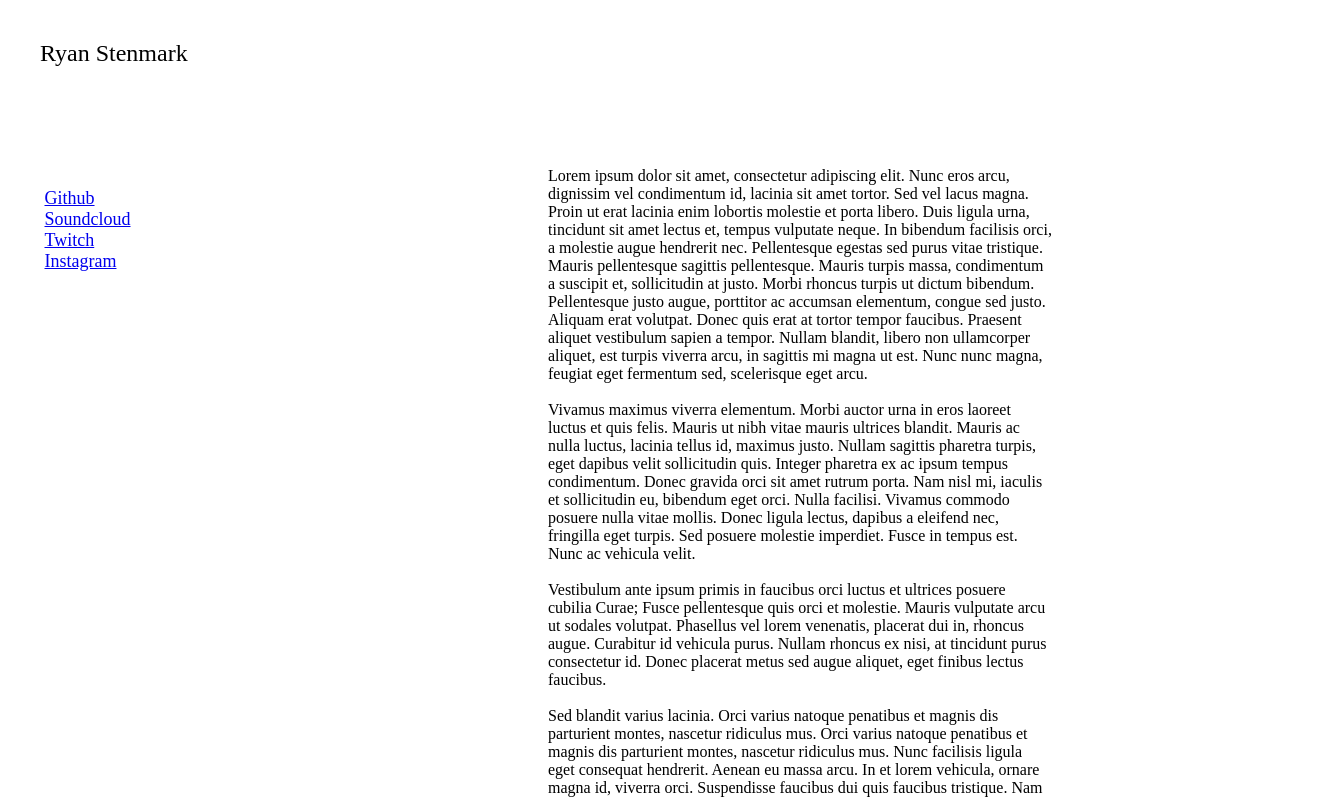
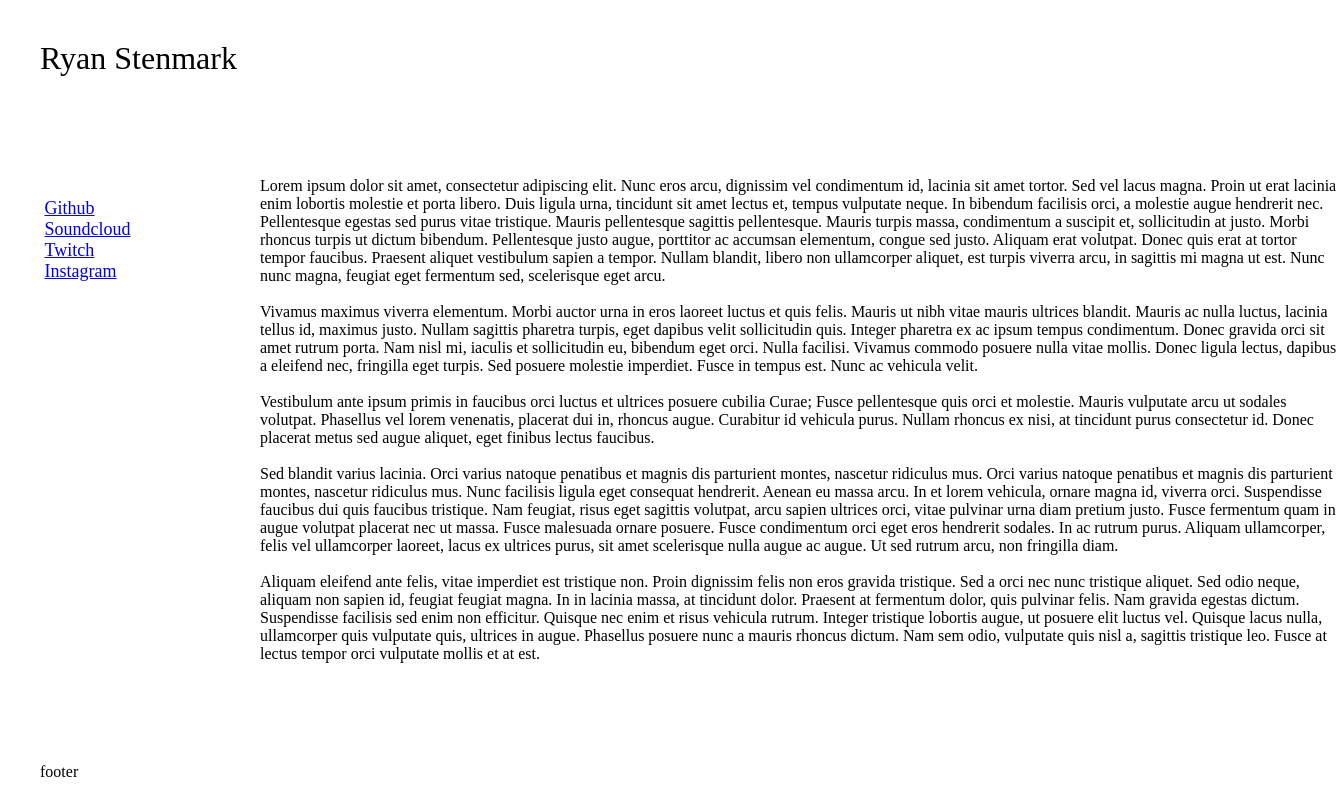
Before and after one commit to rstenmark/rstenmark.github.io, a plain HTML site: page index.html in a window 1280 px wide. Shown: the top 798 px of the page, 1340 px wide, since content can reach past the window. Drawn offline with Linux system fonts and the light colour scheme.

Commit message:
Removed right-most grid column. Adjusted margins.

```diff
--- a/index.css
+++ b/index.css
@@ -3,13 +3,13 @@ body {
 }
 
 .content {
-    margin-left: 20%;
-    margin-right: 20%;
+    margin-left: 0%;
+    margin-right: 20%
     grid-area: content;
 }
 
 .header {
-    font-size: x-large;
+    font-size: xx-large;
     grid-area: header;
 }
 
@@ -25,11 +25,11 @@ body {
 .wrapper {
     display: grid;
     grid-gap: 100px;
-    grid-template-columns: 20% 70% 10%;
+    grid-template-columns: 10% 90%;
     grid-template-areas:
-    "header ....... ......."
-    "subheader content ......."
-    "subheader footer .......";
+    "header header"
+    "subheader content"
+    "footer footer";
     background-color: #fff;
     color: 444;
 }
--- a/index.html
+++ b/index.html
@@ -2,7 +2,7 @@
 <html>
         <head>
             <meta charset="utf-8">
-            <title>index</title>
+            <title>Ryan Stenmark: homepage</title>
             <link rel="stylesheet" href="index.css">
         </head>
 
@@ -25,6 +25,6 @@
                 <br /><br />
                 Aliquam eleifend ante felis, vitae imperdiet est tristique non. Proin dignissim felis non eros gravida tristique. Sed a orci nec nunc tristique aliquet. Sed odio neque, aliquam non sapien id, feugiat feugiat magna. In in lacinia massa, at tincidunt dolor. Praesent at fermentum dolor, quis pulvinar felis. Nam gravida egestas dictum. Suspendisse facilisis sed enim non efficitur. Quisque nec enim et risus vehicula rutrum. Integer tristique lobortis augue, ut posuere elit luctus vel. Quisque lacus nulla, ullamcorper quis vulputate quis, ultrices in augue. Phasellus posuere nunc a mauris rhoncus dictum. Nam sem odio, vulputate quis nisl a, sagittis tristique leo. Fusce at lectus tempor orci vulputate mollis et at est.
             </div>
-                <div class="box footer">Foots</div>
+                <div class="box footer">footer</div>
         </div>
 </html>
```
